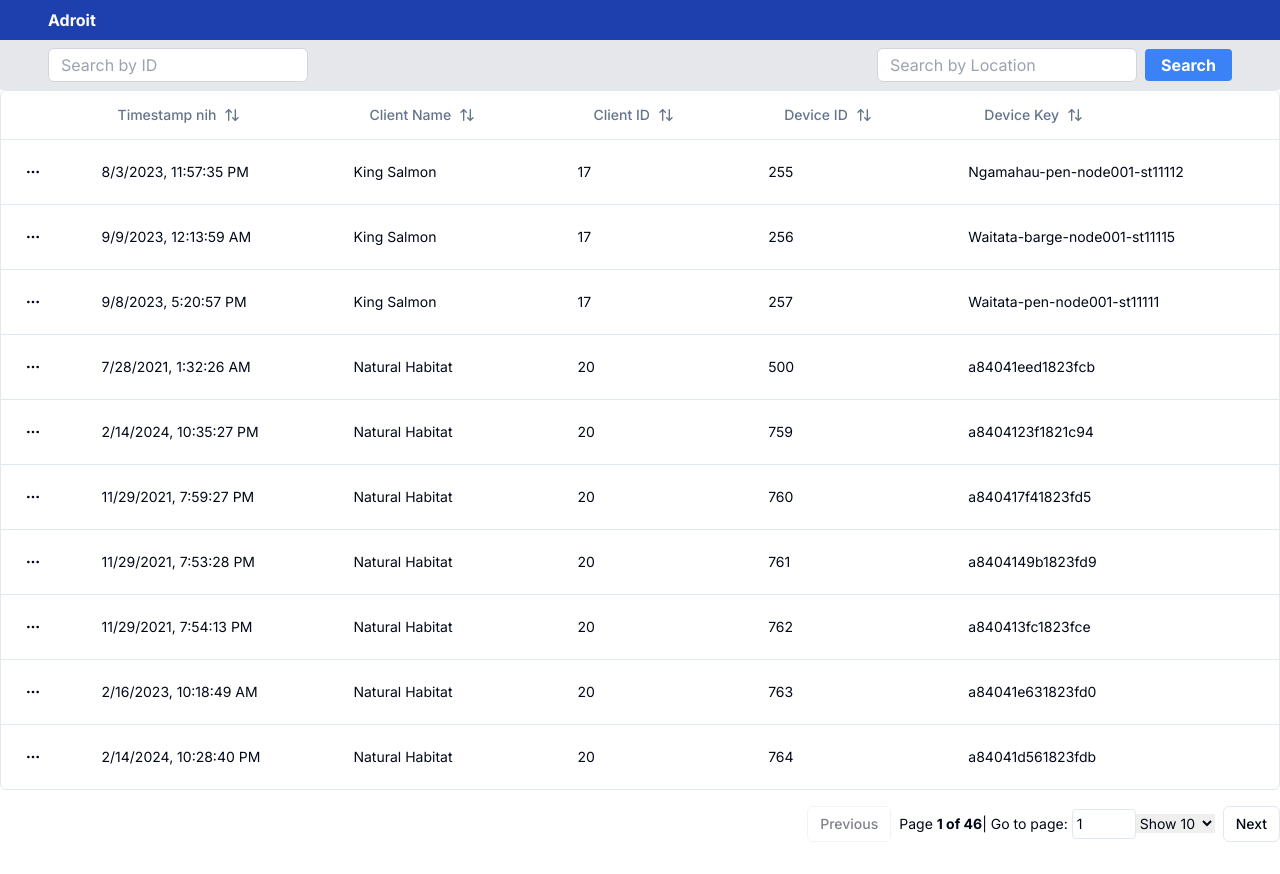
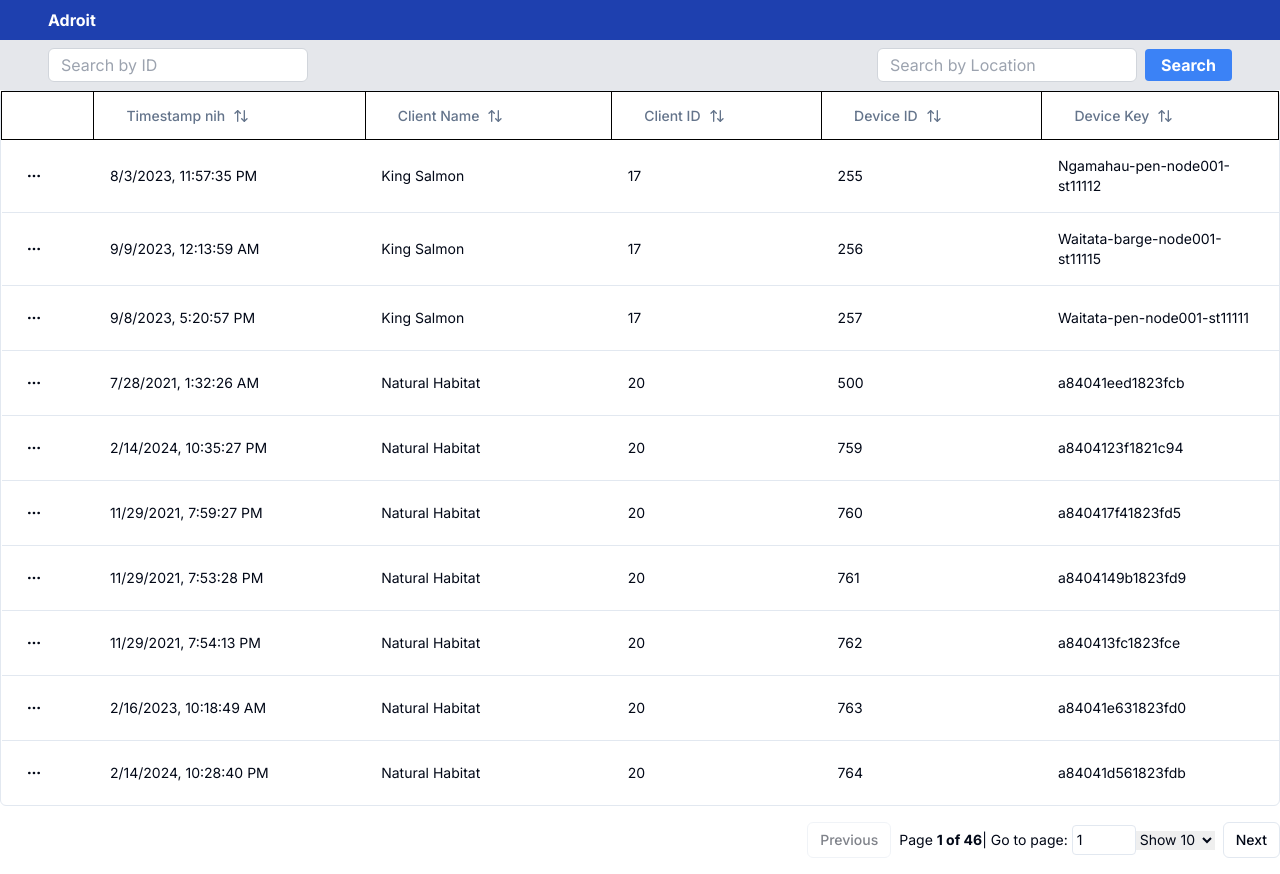
Before and after one commit to songexile/Adroit-Frontend-Manager, a Next.js app: page / in a window 1280 px wide. Built offline with nearby package versions, Linux system fonts and the light colour scheme.

Commit message:
ADDED: Column sizing to the columns in the table

```diff
--- a/src/app/iotTable/columns.tsx
+++ b/src/app/iotTable/columns.tsx
@@ -68,6 +68,7 @@ export const initializeColumns = (metrics: string[]) => {
     // Temp solution
     {
       accessorKey: "Timestamp",
+
       header: ({ column }) => {
         return (
           <Button
@@ -112,6 +113,7 @@ export const initializeColumns = (metrics: string[]) => {
 
     {
       accessorKey: "client_id",
+
       header: ({ column }) => {
         return (
           <Button
@@ -141,6 +143,8 @@ export const initializeColumns = (metrics: string[]) => {
 
     {
       accessorKey: "device_key",
+      size: 10,
+
       header: ({ column }) => {
         return (
           <Button
--- a/src/app/iotTable/data-table.tsx
+++ b/src/app/iotTable/data-table.tsx
@@ -42,9 +42,9 @@ export function DataTable<TData, TValue>({
       sorting,
     },
     defaultColumn: {
-      size: 200, //starting column size
-      minSize: 50, //enforced during column resizing
-      maxSize: 500, //enforced during column resizing
+      size: 5, //starting column size
+      minSize: 5, //enforced during column resizing
+      maxSize: 50, //enforced during column resizing
     },
   });
 
@@ -57,7 +57,14 @@ export function DataTable<TData, TValue>({
               <TableRow key={headerGroup.id}>
                 {headerGroup.headers.map((header) => {
                   return (
-                    <TableHead key={header.id}>
+                    <TableHead
+                      key={header.id}
+                      style={{
+                        width: header.getSize(),
+
+                        border: "1px solid black",
+                      }} //Sizes the table head (each column)
+                    >
                       {header.isPlaceholder
                         ? null
                         : flexRender(
--- a/src/app/page.tsx
+++ b/src/app/page.tsx
@@ -96,7 +96,7 @@ export default function Page() {
       <Header />
 
       {loading && (
-        <div className="mt-32 flex flex-col items-center justify-center">
+        <div className="mt-64 gap-2 flex flex-col items-center justify-center">
           {" "}
           <LoadingSpinner className={"h-32 w-32"} />
           <h1>Loading the data for you.</h1>
```
